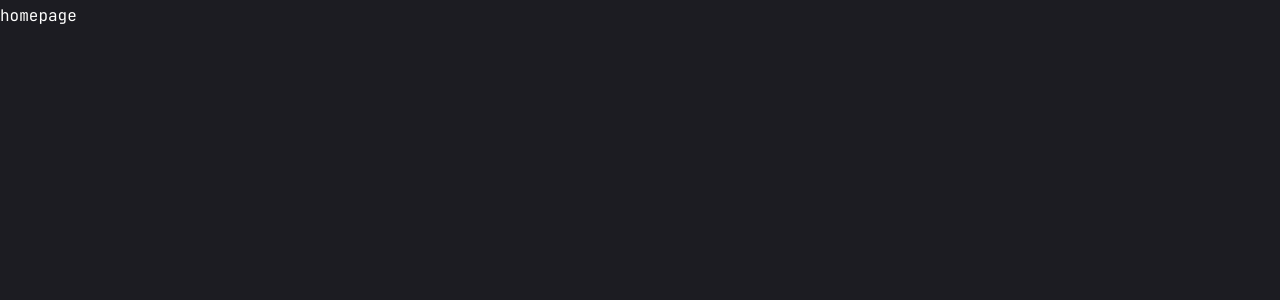
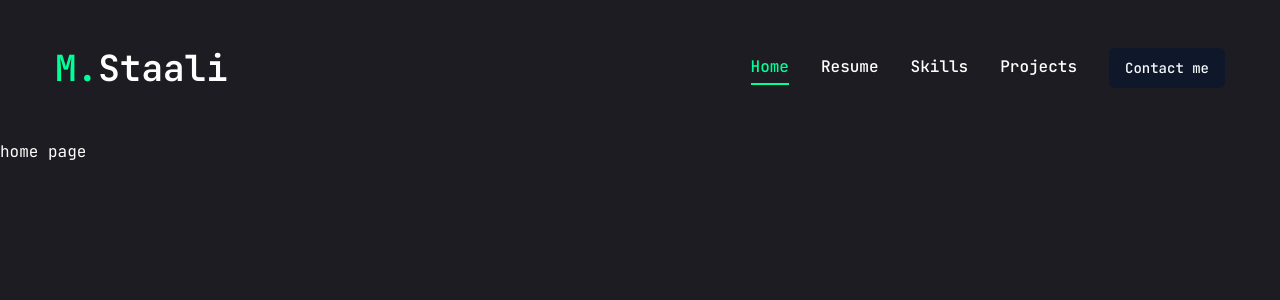
Before and after one commit to Simow03/my-portfolio, a Next.js app: page / in a window 1280 px wide. Shown: the top 300 px of the page. Built offline with nearby package versions, Linux system fonts and the light colour scheme.

Commit message:
setup_header && navbar_directions

```diff
--- a/app/layout.jsx
+++ b/app/layout.jsx
@@ -1,5 +1,6 @@
 import { JetBrains_Mono } from "next/font/google";
 import "./globals.css";
+import Header from "@/components/Header";
 
 const jetBrainsMono = JetBrains_Mono({
   subsets: ["latin"],
@@ -15,7 +16,10 @@
 export default function RootLayout({ children }) {
   return (
     <html lang="en">
-      <body className={jetBrainsMono.variable}>{children}</body>
+      <body className={jetBrainsMono.variable}>
+        <Header />
+        {children}
+      </body>
     </html>
   );
 }
--- a/app/page.jsx
+++ b/app/page.jsx
@@ -1,3 +1,3 @@
 export default function Home() {
-  return <main>homepage</main>;
+  return <main>home page</main>;
 }
--- /dev/null
+++ b/app/projects/page.jsx
@@ -0,0 +1,5 @@
+const Projects = () => {
+  return <div>projects</div>;
+};
+
+export default Projects;
--- /dev/null
+++ b/app/resume/page.jsx
@@ -0,0 +1,5 @@
+const Resume = () => {
+  return <div>resume</div>;
+};
+
+export default Resume;
--- /dev/null
+++ b/app/skills/page.jsx
@@ -0,0 +1,5 @@
+const Skills = () => {
+  return <div>skills</div>;
+};
+
+export default Skills;
--- /dev/null
+++ b/components/Header.jsx
@@ -0,0 +1,26 @@
+import Link from "next/link";
+import { Button } from "./ui/button";
+import Navbar from "./Navbar";
+
+const Header = () => {
+  return (
+    <header className="py-8 xl:py-12 text-white">
+      <div className="container mx-auto flex justify-between items-center">
+        <Link href="/">
+          <h1 className="text-4xl font-semibold">
+            <span className="text-accent">M.</span>Staali
+          </h1>
+        </Link>
+        <div className="hidden xl:flex items-center gap-8">
+          <Navbar />
+          <Link href="/contact">
+            <Button>Contact me</Button>
+          </Link>
+        </div>
+        <div className="xl:hidden">mobile nav</div>
+      </div>
+    </header>
+  );
+};
+
+export default Header;
--- /dev/null
+++ b/components/Navbar.jsx
@@ -0,0 +1,46 @@
+"use client";
+
+import Link from "next/link";
+import { usePathname } from "next/navigation";
+
+const links = [
+  {
+    name: "home",
+    path: "/",
+  },
+  {
+    name: "resume",
+    path: "/resume",
+  },
+  {
+    name: "skills",
+    path: "/skills",
+  },
+  {
+    name: "projects",
+    path: "/projects",
+  },
+];
+
+const Navbar = () => {
+  const pathName = usePathname();
+  return (
+    <nav className="flex gap-8">
+      {links.map((link, index) => {
+        return (
+          <Link
+            href={link.path}
+            key={index}
+            className={`${
+              link.path === pathName && "text-accent border-b-2 border-accent"
+            } capitalize font-medium hover:text-accent transition-all`}
+          >
+            {link.name}
+          </Link>
+        );
+      })}
+    </nav>
+  );
+};
+
+export default Navbar;
```
